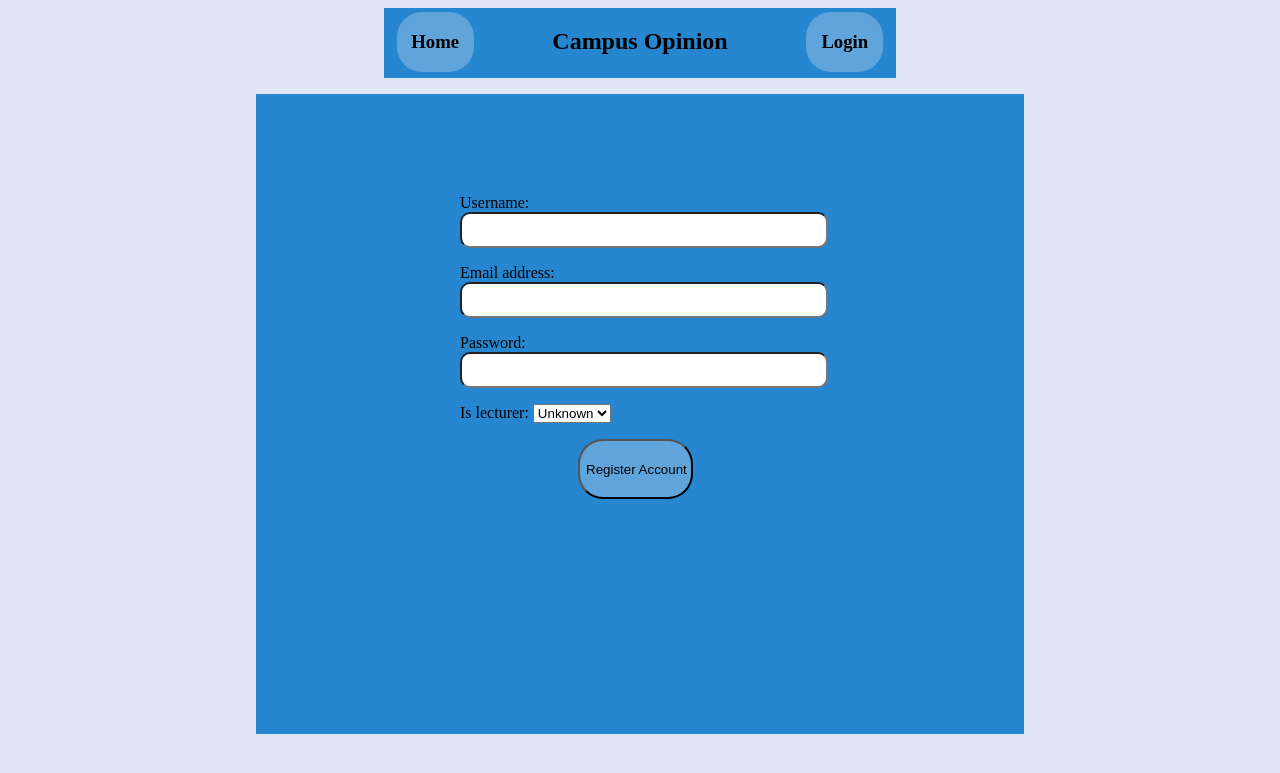
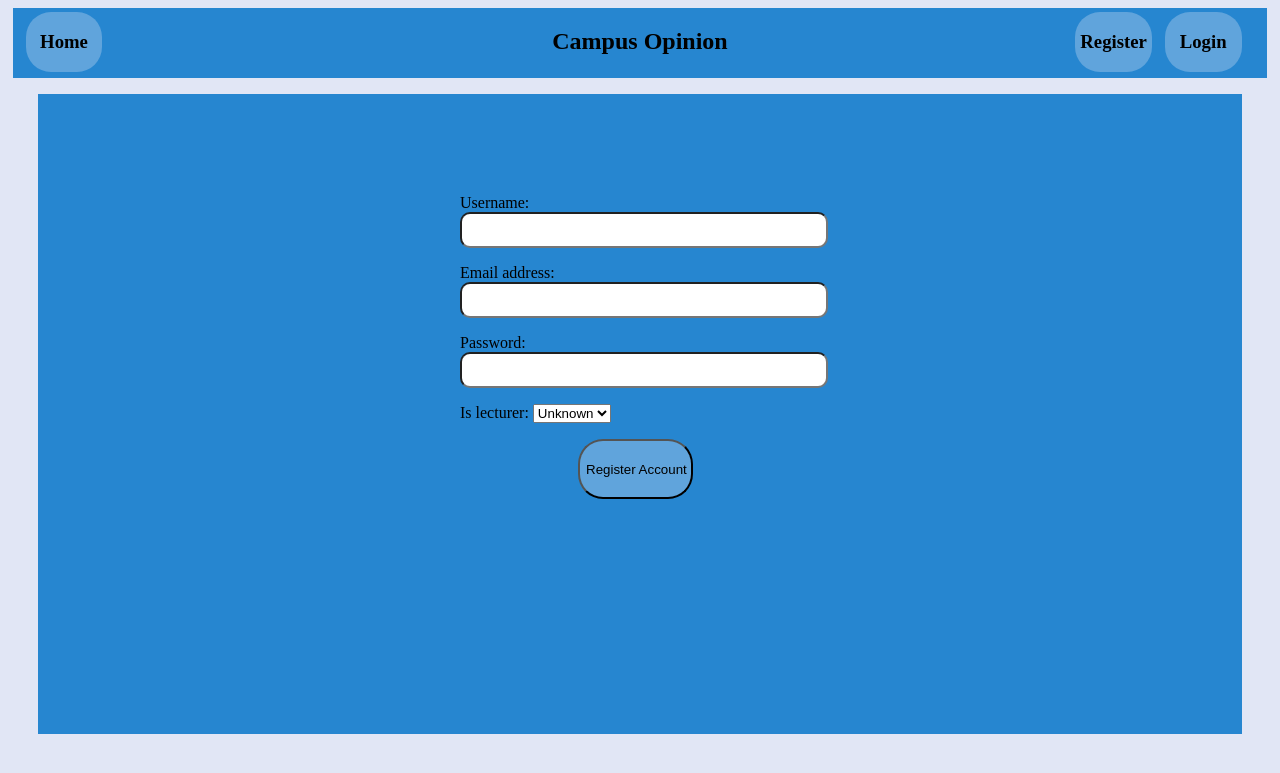
Before and after one commit to mrktrnbll/course-feedback-website-WAD2, a Django app: page /register/ in a window 1280 px wide. Shown: the top 773 px of the page. Run offline with Django 3.2, Linux system fonts and the light colour scheme.

Commit message:
Made login and register page like homepage

```diff
--- a/static/css/stylesheet.css
+++ b/static/css/stylesheet.css
@@ -120,7 +120,7 @@ h3 {
 #main_body_box_account {
     border-radius: 0px;
     background: #2686d0;
-    width: 60vw;
+    width: 94vw;
     height: 80vh;
     margin: auto;
     position: relative;
--- a/templates/course_feedback/base_account.html
+++ b/templates/course_feedback/base_account.html
@@ -4,18 +4,19 @@
 <html>
     <link href="{% static 'css/stylesheet.css' %}" rel="stylesheet" />
     <head>
+        <link rel="icon" href="static/images/favicon.ico">
         <title>
             {% block title_block %}
             {% endblock %}
         </title>
     </head>
     <body>
-    <div id="heading_box2" class="center">
-        <h2 id="heading_box2_text">Campus Opinion</h2>
-        <a href="{% url 'course_feedback:index' %}"><div id="home_box2" class="button"><h3>Home</h3></div></a>
+    <div id="heading_box">
+        <h2 id="heading_box_text">Campus Opinion</h2>
+        <a href="{% url 'course_feedback:index' %}"><div id="home_box" class="button"><h3>Home</h3></div></a>
+        <a href="{% url 'course_feedback:register' %}"><div id="register_box" class="button"><h3>Register</h3></div></a>
+        <a href="{% url 'course_feedback:login' %}"><div id="login_box" class="button"><h3>Login</h3></div></a>
     </div>
-
-
     {% block body_block %}
     {% endblock %}
 
--- a/templates/course_feedback/login.html
+++ b/templates/course_feedback/login.html
@@ -6,7 +6,6 @@
 {% endblock %}
 
 {% block body_block %}
-    <a href="{% url 'course_feedback:register' %}"><div id="login_register_box" class="button"><h3>Register</h3></div></a>
     <br>
     <div id="main_body_box_account">
         <form method="post" action="">
--- a/templates/course_feedback/register.html
+++ b/templates/course_feedback/register.html
@@ -6,7 +6,7 @@
 {% endblock %}
 
 {% block body_block %}
-    <a href="{% url 'course_feedback:login' %}"><div id="login_register_box" class="button"><h3>Login</h3></div></a>
+
     <div id="main_body_box_account">
         <form id="user_form" method="post" action="">
             {% csrf_token %}
```
